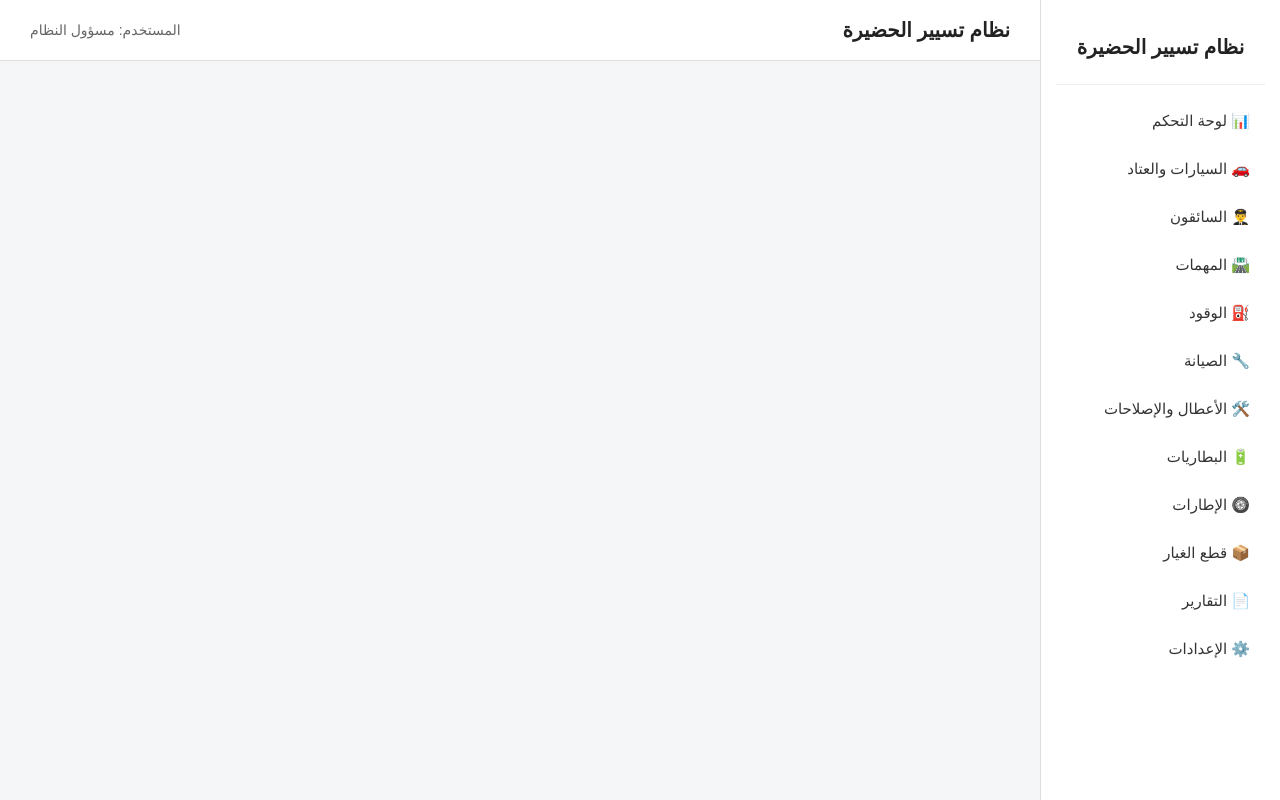
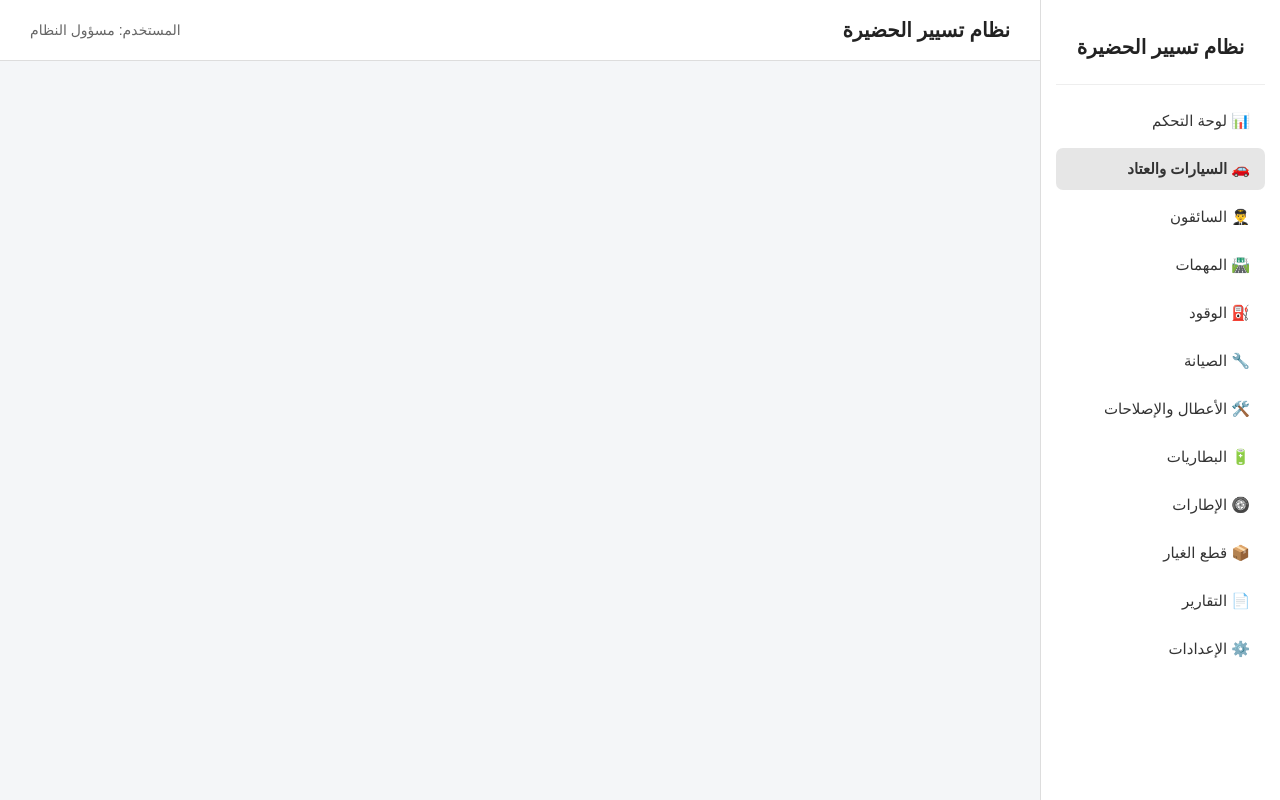
Before and after one commit to med-40/Fleet-Assets-Manager, a FastAPI app: template templates/base.html in a window 1280 px wide. Run offline with FastAPI, Linux system fonts and the light colour scheme; the template is opened without the code that fills it, so the values that code supplies are empty.

Commit message:
Update base.html

```diff
--- a/templates/base.html
+++ b/templates/base.html
@@ -156,7 +156,7 @@
                 📊 لوحة التحكم
             </a>
 
-            <a href="#">
+            <a href="/equipment" class="active">
                 🚗 السيارات والعتاد
             </a>
 
```
